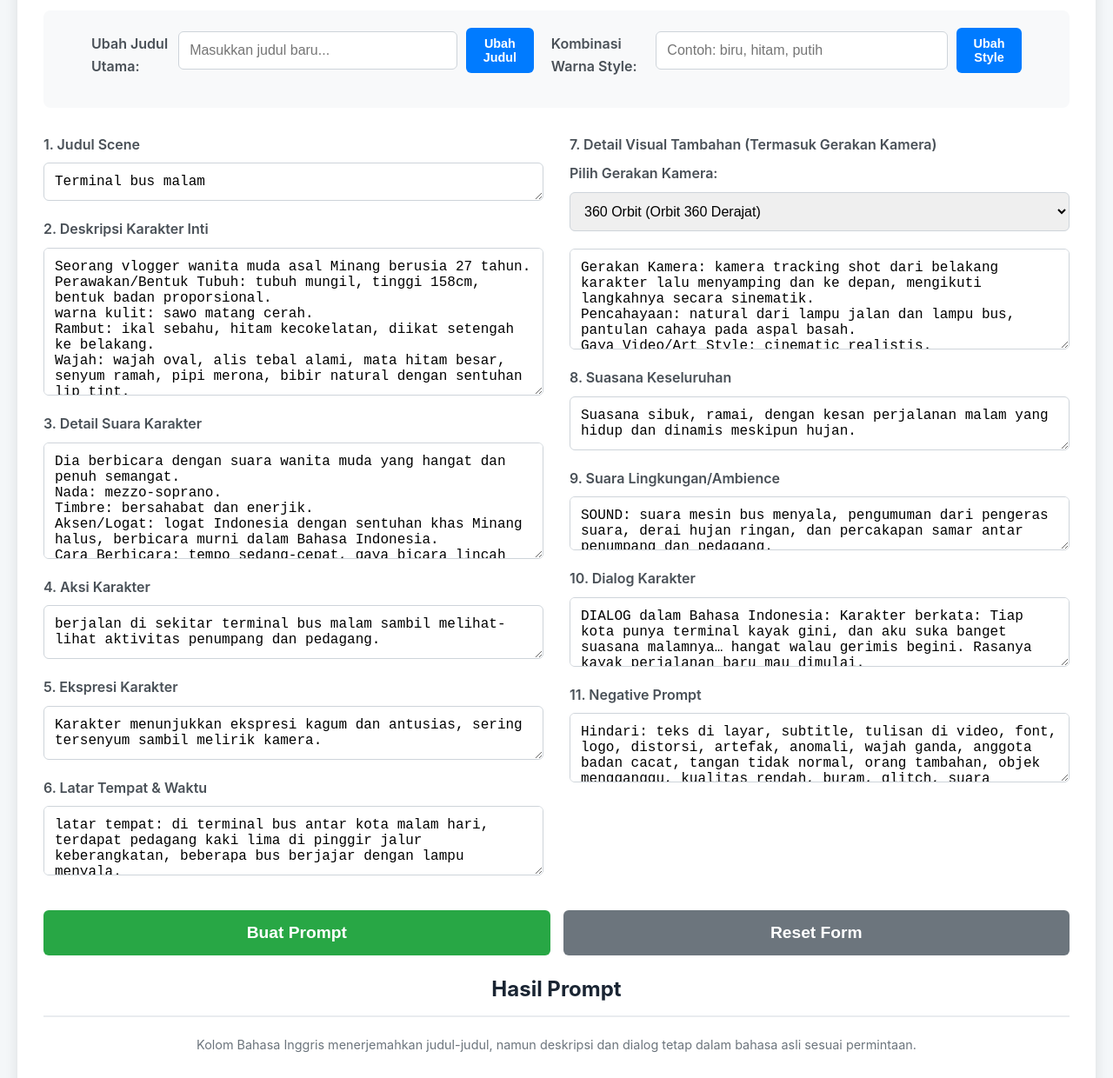
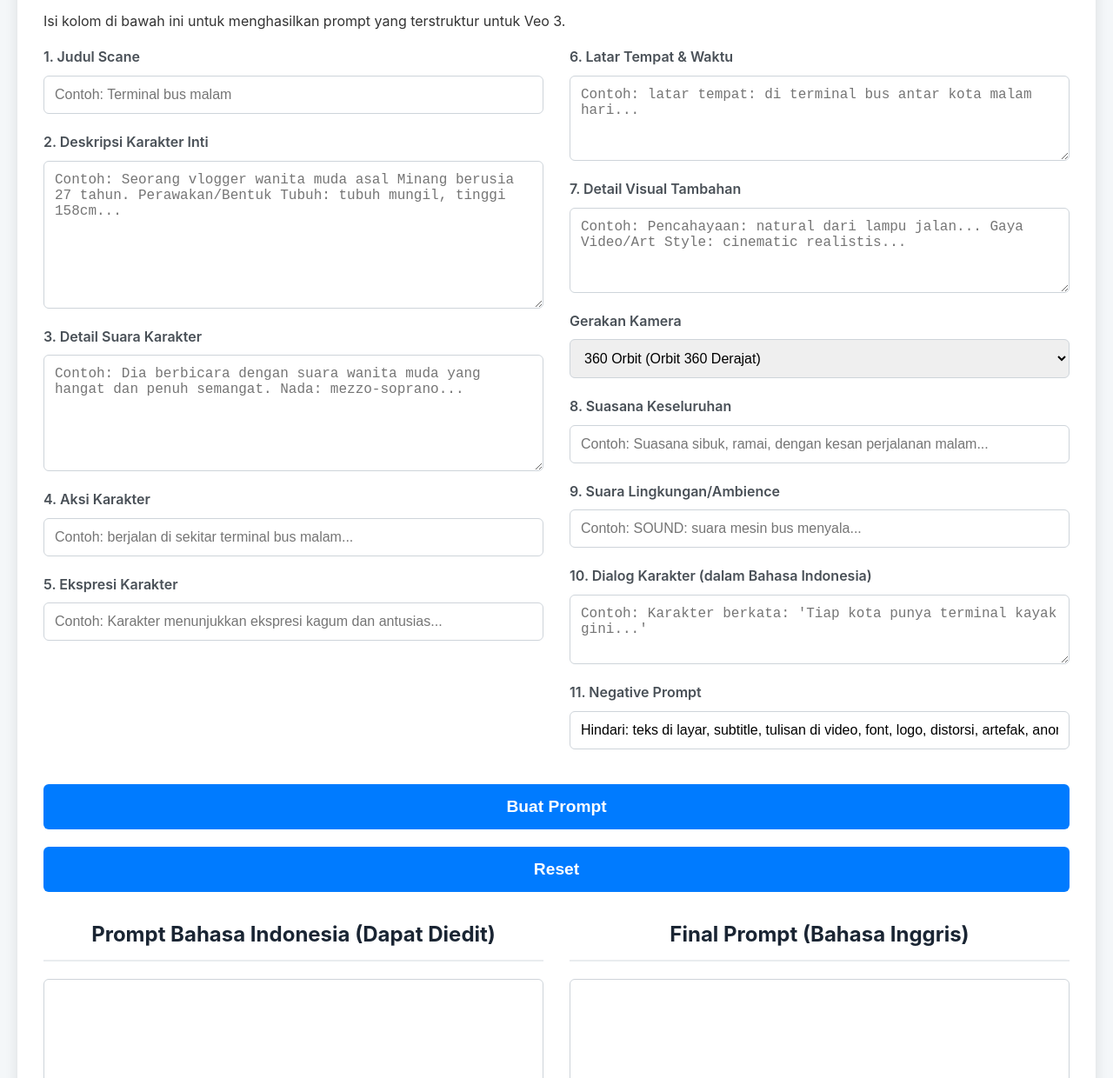
Before and after one commit to irvandoda/veo3promptgenerator, a plain HTML site: page index.html in a window 1280 px wide. Shown: the part 149-1389 px from the top of the page at 87% size. Drawn offline with Linux system fonts and the light colour scheme.

Commit message:
Update index.html

```diff
--- a/index.html
+++ b/index.html
@@ -1,3 +1,4 @@
+
 <!DOCTYPE html>
 <html lang="id">
 <head>
@@ -8,97 +9,66 @@
 </head>
 <body>
     <div class="container">
-        <h1 id="main-title">Veo 3 Prompt Generator by irvandoda</h1>
+        <h1>Veo 3 Consistent Character Prompt Generator by irvandoda</h1>
+        <p>Isi kolom di bawah ini untuk menghasilkan prompt yang terstruktur untuk Veo 3.</p>
 
-        <div class="controls">
-            <div class="control-group">
-                <label for="title-changer">Ubah Judul Utama:</label>
-                <input type="text" id="title-changer" placeholder="Masukkan judul baru...">
-                <button id="change-title-btn">Ubah Judul</button>
+        <div class="form-container">
+            <div class="form-column">
+                <label for="judul_scane">1. Judul Scane</label>
+                <input type="text" id="judul_scane" placeholder="Contoh: Terminal bus malam">
+
+                <label for="deskripsi_karakter">2. Deskripsi Karakter Inti</label>
+                <textarea id="deskripsi_karakter" rows="8" placeholder="Contoh: Seorang vlogger wanita muda asal Minang berusia 27 tahun. Perawakan/Bentuk Tubuh: tubuh mungil, tinggi 158cm..."></textarea>
+
+                <label for="suara_karakter">3. Detail Suara Karakter</label>
+                <textarea id="suara_karakter" rows="6" placeholder="Contoh: Dia berbicara dengan suara wanita muda yang hangat dan penuh semangat. Nada: mezzo-soprano..."></textarea>
+
+                <label for="aksi_karakter">4. Aksi Karakter</label>
+                <input type="text" id="aksi_karakter" placeholder="Contoh: berjalan di sekitar terminal bus malam...">
+
+                <label for="ekspresi_karakter">5. Ekspresi Karakter</label>
+                <input type="text" id="ekspresi_karakter" placeholder="Contoh: Karakter menunjukkan ekspresi kagum dan antusias...">
             </div>
-            <div class="control-group">
-                <label for="style-changer">Kombinasi Warna Style:</label>
-                <input type="text" id="style-changer" placeholder="Contoh: biru, hitam, putih">
-                <button id="change-style-btn">Ubah Style</button>
+
+            <div class="form-column">
+                <label for="latar_tempat_waktu">6. Latar Tempat & Waktu</label>
+                <textarea id="latar_tempat_waktu" rows="4" placeholder="Contoh: latar tempat: di terminal bus antar kota malam hari..."></textarea>
+
+                <label for="detail_visual">7. Detail Visual Tambahan</label>
+                <textarea id="detail_visual" rows="4" placeholder="Contoh: Pencahayaan: natural dari lampu jalan... Gaya Video/Art Style: cinematic realistis..."></textarea>
+
+                <label for="gerakan_kamera">Gerakan Kamera</label>
+                <select id="gerakan_kamera">
+                    <!-- Opsi akan ditambahkan oleh JavaScript -->
+                </select>
+
+                <label for="suasana">8. Suasana Keseluruhan</label>
+                <input type="text" id="suasana" placeholder="Contoh: Suasana sibuk, ramai, dengan kesan perjalanan malam...">
+
+                <label for="suara_lingkungan">9. Suara Lingkungan/Ambience</label>
+                <input type="text" id="suara_lingkungan" placeholder="Contoh: SOUND: suara mesin bus menyala...">
+
+                <label for="dialog_karakter">10. Dialog Karakter (dalam Bahasa Indonesia)</label>
+                <textarea id="dialog_karakter" rows="3" placeholder="Contoh: Karakter berkata: 'Tiap kota punya terminal kayak gini...'"></textarea>
+
+                <label for="negative_prompt">11. Negative Prompt</label>
+                <input type="text" id="negative_prompt" value="Hindari: teks di layar, subtitle, tulisan di video, font, logo, distorsi, artefak, anomali, wajah ganda, anggota badan cacat, tangan tidak normal, orang tambahan, objek mengganggu, kualitas rendah, buram, glitch, suara robotik, suara pecah.">
             </div>
         </div>
 
-        <form id="prompt-form">
-            <div class="form-container">
-                <div class="form-column">
-                    <label for="judul_scene">1. Judul Scene</label>
-                    <textarea id="judul_scene" rows="1">Terminal bus malam</textarea>
-
-                    <label for="deskripsi_karakter">2. Deskripsi Karakter Inti</label>
-                    <textarea id="deskripsi_karakter" rows="8">Seorang vlogger wanita muda asal Minang berusia 27 tahun.
-Perawakan/Bentuk Tubuh: tubuh mungil, tinggi 158cm, bentuk badan proporsional.
-warna kulit: sawo matang cerah.
-Rambut: ikal sebahu, hitam kecokelatan, diikat setengah ke belakang.
-Wajah: wajah oval, alis tebal alami, mata hitam besar, senyum ramah, pipi merona, bibir natural dengan sentuhan lip tint.
-Pakaian: mengenakan jaket parasut warna kuning mustard dan celana panjang hitam, membawa ransel kecil.</textarea>
-
-                    <label for="detail_suara">3. Detail Suara Karakter</label>
-                    <textarea id="detail_suara" rows="6">Dia berbicara dengan suara wanita muda yang hangat dan penuh semangat.
-Nada: mezzo-soprano.
-Timbre: bersahabat dan enerjik.
-Aksen/Logat: logat Indonesia dengan sentuhan khas Minang halus, berbicara murni dalam Bahasa Indonesia.
-Cara Berbicara: tempo sedang-cepat, gaya bicara lincah dan ekspresif.
-PENTING: Seluruh dialog harus dalam Bahasa Indonesia dengan pengucapan natural dan jelas. Pastikan suara karakter ini konsisten di seluruh video.</textarea>
-
-                    <label for="aksi_karakter">4. Aksi Karakter</label>
-                    <textarea id="aksi_karakter" rows="2">berjalan di sekitar terminal bus malam sambil melihat-lihat aktivitas penumpang dan pedagang.</textarea>
-
-                    <label for="ekspresi_karakter">5. Ekspresi Karakter</label>
-                    <textarea id="ekspresi_karakter" rows="2">Karakter menunjukkan ekspresi kagum dan antusias, sering tersenyum sambil melirik kamera.</textarea>
-
-                    <label for="latar_tempat_waktu">6. Latar Tempat & Waktu</label>
-                    <textarea id="latar_tempat_waktu" rows="3">latar tempat: di terminal bus antar kota malam hari, terdapat pedagang kaki lima di pinggir jalur keberangkatan, beberapa bus berjajar dengan lampu menyala.
-Waktu: malam hari, hujan rintik-rintik.</textarea>
-                </div>
-                <div class="form-column">
-                    <label for="detail_visual_tambahan">7. Detail Visual Tambahan (Termasuk Gerakan Kamera)</label>
-                    <label for="gerakan_kamera">Pilih Gerakan Kamera:</label>
-                    <select id="gerakan_kamera">
-                        <!-- Options will be populated by script.js -->
-                    </select>
-                    <textarea id="detail_visual_tambahan" rows="5">Gerakan Kamera: kamera tracking shot dari belakang karakter lalu menyamping dan ke depan, mengikuti langkahnya secara sinematik.
-Pencahayaan: natural dari lampu jalan dan lampu bus, pantulan cahaya pada aspal basah.
-Gaya Video/Art Style: cinematic realistis.
-Kualitas Visual: Resolusi 4K.</textarea>
-
-                    <label for="suasana">8. Suasana Keseluruhan</label>
-                    <textarea id="suasana" rows="2">Suasana sibuk, ramai, dengan kesan perjalanan malam yang hidup dan dinamis meskipun hujan.</textarea>
-
-                    <label for="suara_lingkungan">9. Suara Lingkungan/Ambience</label>
-                    <textarea id="suara_lingkungan" rows="2">SOUND: suara mesin bus menyala, pengumuman dari pengeras suara, derai hujan ringan, dan percakapan samar antar penumpang dan pedagang.</textarea>
-
-                    <label for="dialog_karakter">10. Dialog Karakter</label>
-                    <textarea id="dialog_karakter" rows="3">DIALOG dalam Bahasa Indonesia: Karakter berkata: Tiap kota punya terminal kayak gini, dan aku suka banget suasana malamnya… hangat walau gerimis begini. Rasanya kayak perjalanan baru mau dimulai.</textarea>
-
-                    <label for="negative_prompt">11. Negative Prompt</label>
-                    <textarea id="negative_prompt" rows="3">Hindari: teks di layar, subtitle, tulisan di video, font, logo, distorsi, artefak, anomali, wajah ganda, anggota badan cacat, tangan tidak normal, orang tambahan, objek mengganggu, kualitas rendah, buram, glitch, suara robotik, suara pecah.</textarea>
-                </div>
-            </div>
-        </form>
-
-        <div class="action-buttons">
-            <button type="button" id="generate-btn">Buat Prompt</button>
-            <button type="reset" form="prompt-form" id="reset-btn">Reset Form</button>
+        <div class="button-group">
+            <button id="generateBtn">Buat Prompt</button>
+            <button id="resetBtn" type="button">Reset</button>
         </div>
 
-        <h2>Hasil Prompt</h2>
-        <p id="translation-notice">Kolom Bahasa Inggris menerjemahkan judul-judul, namun deskripsi dan dialog tetap dalam bahasa asli sesuai permintaan.</p>
         <div class="output-container">
             <div class="output-column">
-                <h2>Prompt Bahasa Indonesia (Bisa Diedit)</h2>
-                <textarea id="output-indonesia" rows="15"></textarea>
+                <h2>Prompt Bahasa Indonesia (Dapat Diedit)</h2>
+                <textarea id="output_indonesia" rows="15"></textarea>
             </div>
             <div class="output-column">
                 <h2>Final Prompt (Bahasa Inggris)</h2>
-                <div id="output-inggris-container">
-                    <p id="translation-notice"><i>Teks di bawah ini adalah terjemahan otomatis, kecuali untuk dialog yang tetap dalam bahasa asli.</i></p>
-                    <textarea id="output-inggris" rows="15" readonly></textarea>
-                </div>
+                <textarea id="output_inggris" rows="15" readonly></textarea>
             </div>
         </div>
     </div>
```
